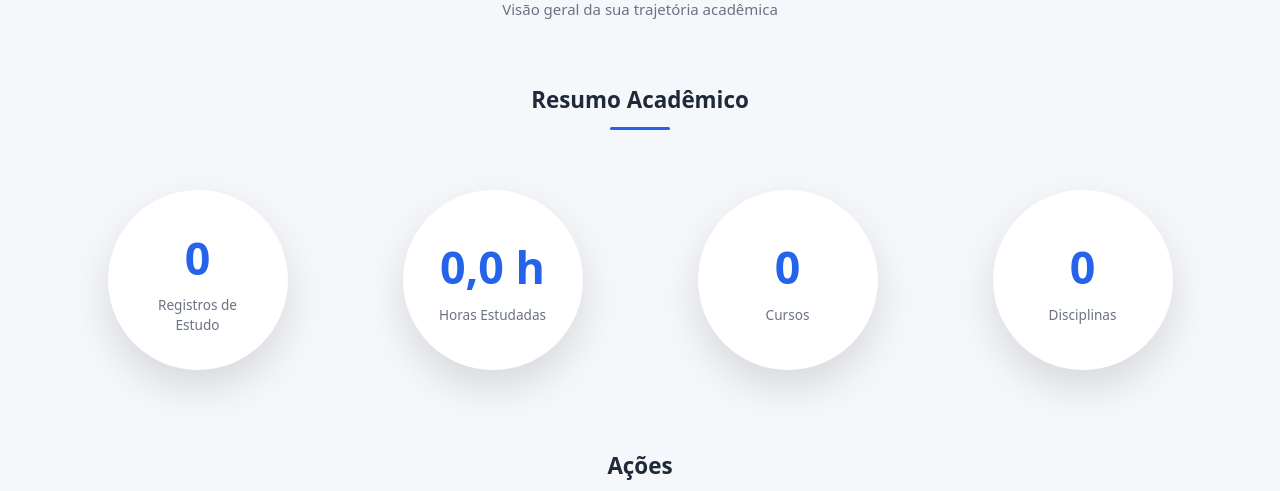
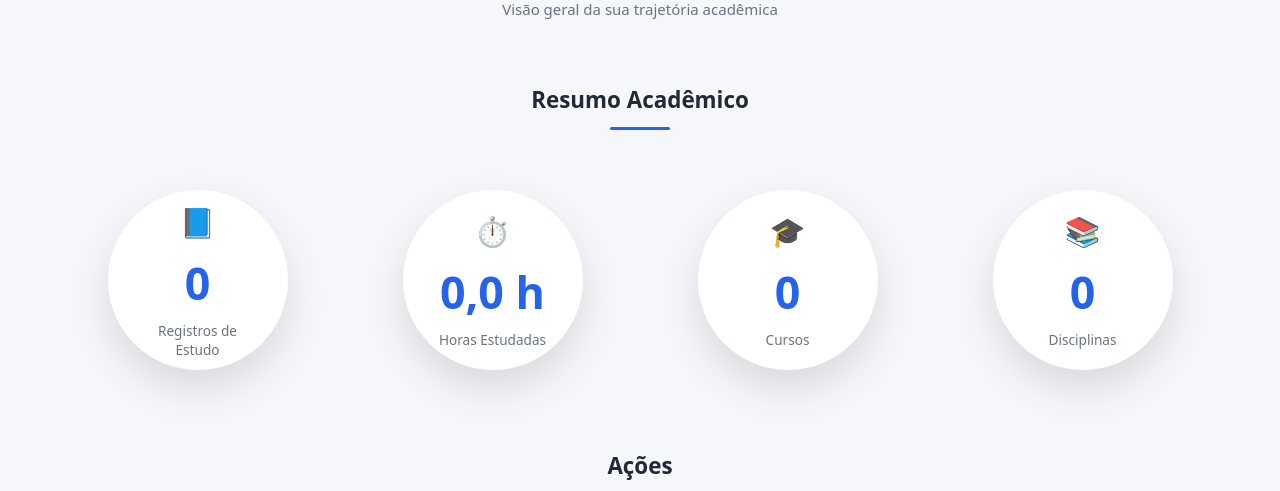
Before and after one commit to sade131102/sade, a PHP site: page /app/vida_academica/index.php in a window 1280 px wide. Shown: the part 148-639 px from the top of the page. Run offline with PHP 8.4, Linux system fonts and the light colour scheme; the visitor is signed in with stand-in values (Sample User, id 1); data that the repository does not hold is empty.

Commit message:
Adiciona ícones aos indicadores do dashboard Vida Acadêmica

```diff
--- a/app/vida_academica/index.php
+++ b/app/vida_academica/index.php
@@ -44,21 +44,25 @@ ob_start();
     <div class="cards">
 
       <div class="card">
-        <h3><?= $totalEstudos ?></h3>
+         <span class="icon">📘</span>
+		 <h3><?= $totalEstudos ?></h3>
         <p>Registros de Estudo</p>
       </div>
 
       <div class="card">
+	    <span class="icon">⏱️</span>
         <h3><?= number_format($totalHoras, 1, ',', '.') ?> h</h3>
         <p>Horas Estudadas</p>
       </div>
 
       <div class="card">
+	    <span class="icon">🎓</span>
         <h3><?= $totalCursos ?></h3>
         <p>Cursos</p>
       </div>
 
       <div class="card">
+	    <span class="icon">📚</span>
         <h3><?= $totalDisciplinas ?></h3>
         <p>Disciplinas</p>
       </div>
--- a/assets/css/pages.css
+++ b/assets/css/pages.css
@@ -342,3 +342,10 @@ INDICADORES – DASHBOARD (CIRCULAR)
   color: var(--muted);
   max-width: 120px;
 }
+/* ÍCONES DOS INDICADORES */
+.page-dashboard .cards .card .icon {
+  font-size: 1.8rem;
+  margin-bottom: 10px;
+  display: block;
+  opacity: 0.9;
+}
```
